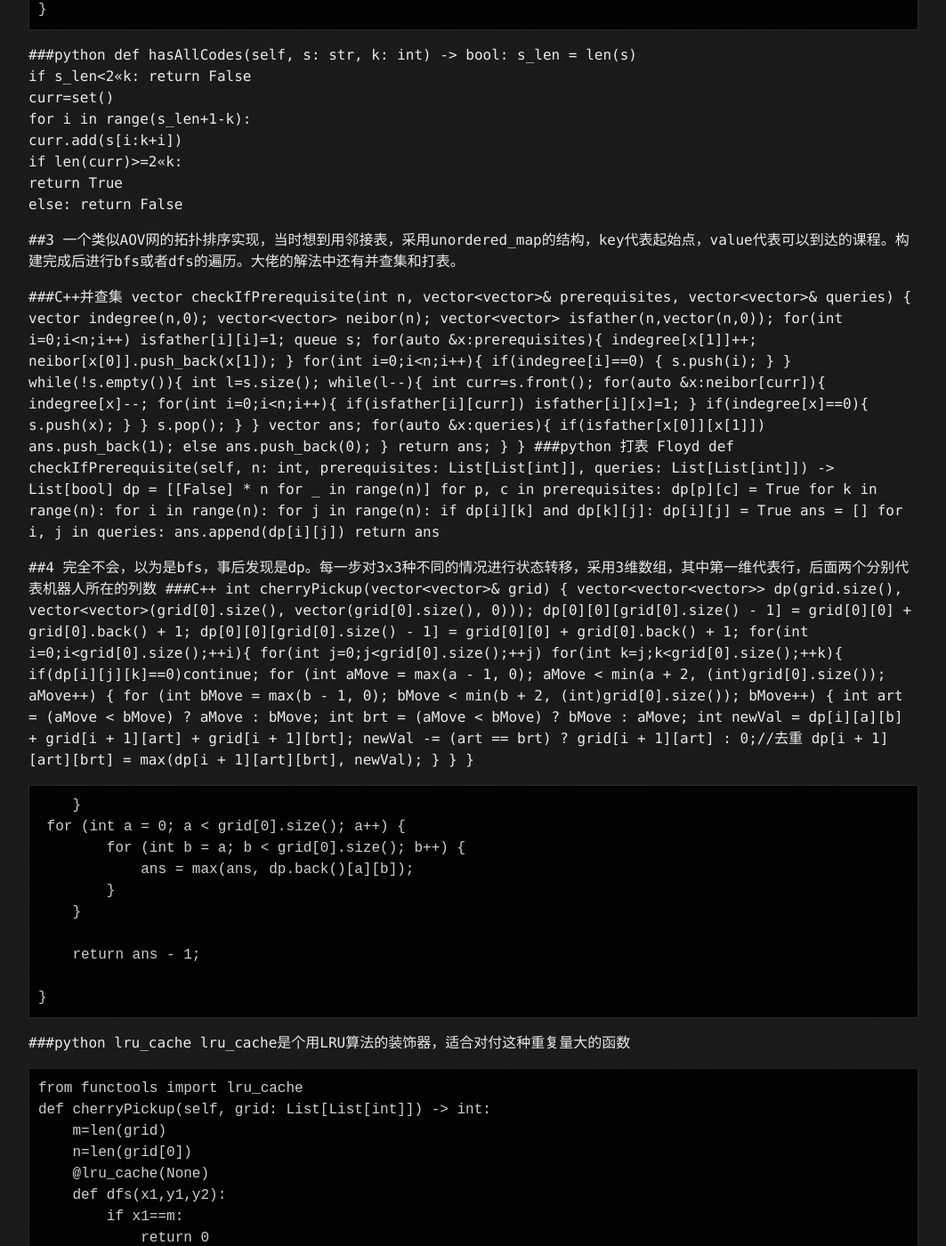
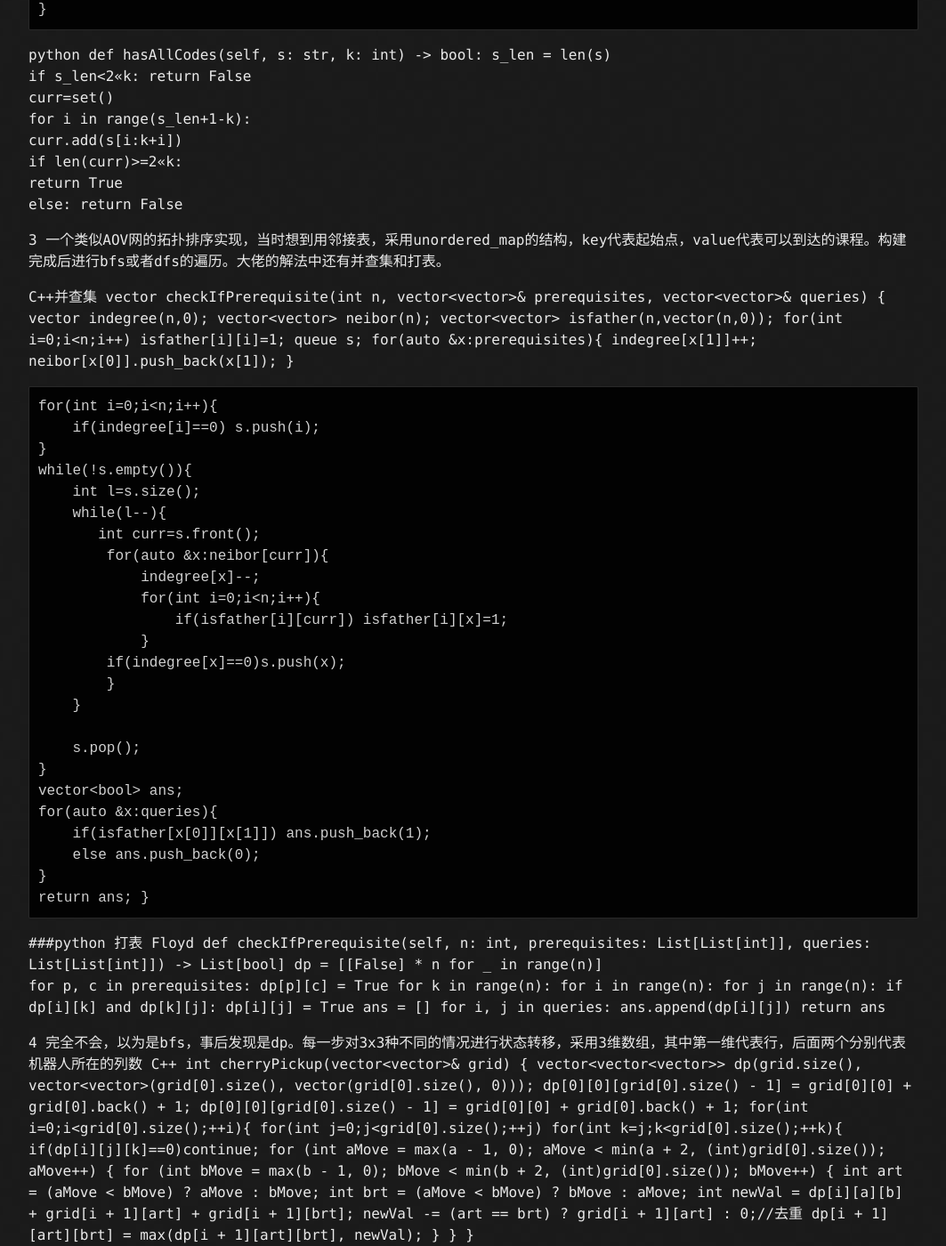
Before and after one commit to Purevessel/Purevessel.github.io, a Jekyll site: the page built from _posts/2020-6-1-review 27.md, in a window 1280 px wide and 1400 px high, scrolled down 612 px. Shown: the whole window at 89% size, without its empty margins (108-1171 px from the left). Built offline with Jekyll 4.4.1, drawn with Linux system fonts in a browser that asks for light colours; some of the changed text lies outside the part shown.

Commit message:
do some changes in the style

```diff
--- a/_config.yml
+++ b/_config.yml
@@ -2,7 +2,7 @@ title: Fish-Touching-Blog
 description: "好勤我酬，好鱼我摸"
 url: "https://Purevessel.github.io"
 author:
-  name: "Wind4RomEast"
+  name: "WindFromEast"
   email: "tyc924842248@126.com"
   url: "https://Purevessel.github.io"
 
@@ -29,5 +29,5 @@ plugins:
   - jekyll-sitemap
 
 # Custom variables
-owner : "SomeHacker"
+owner : "WindFromEast"
 year : "2020"
--- a/_posts/2020-6-1-review 27.md
+++ b/_posts/2020-6-1-review 27.md
@@ -1,8 +1,8 @@
-#leetcode 27双周复盘
+leetcode 27双周复盘
 
 
 
-##1
+1
 水题，直接判断元素是否相同即可，sort即可。严格的数学证明如下：
 >情况1：假设二者相邻，则直接交换位置即可。
 
@@ -11,9 +11,9 @@
 
 >情况3：二者相距偶数次序，可先将x与x+1交换次序，后面就可以套用情况1和2解决。最后再将y换回x的次序。
 
-##2
+2
 滑动窗口(又没认出来，以为是dfs），截断常为k的字符串放入unordered_set，若有2的k次方个则返回true
-###C++
+C++
 
     bool hasAllCode(string s,int k){
     unordered_set<string> set;
@@ -21,37 +21,36 @@
     return set.size()==(1<<k);
     }
 
-###python
+python
     def hasAllCodes(self, s: str, k: int) -> bool:
-    s_len = len(s)
-    if s_len<2<<k:
-        return False
-    curr=set()
-    for i in range(s_len+1-k):
-        curr.add(s[i:k+i])
-    if len(curr)>=2<<k:
-        return True
-    else:
-        return False
+        s_len = len(s)
+        if s_len<2<<k:
+            return False
+        curr=set()
+        for i in range(s_len+1-k):
+            curr.add(s[i:k+i])
+        if len(curr)>=2<<k:
+            return True
+        else:
+            return False
 
-
-##3
+3
 一个类似AOV网的拓扑排序实现，当时想到用邻接表，采用unordered_map的结构，key代表起始点，value代表可以到达的课程。构建完成后进行bfs或者dfs的遍历。大佬的解法中还有并查集和打表。
 
-###C++并查集
+C++并查集
     vector<bool> checkIfPrerequisite(int n, vector<vector<int>>& prerequisites, vector<vector<int>>& queries) {
     vector<int> indegree(n,0);
     vector<vector<int>> neibor(n);
     vector<vector<bool>> isfather(n,vector<bool>(n,0));
-    for(int i=0;i<n;i++) isfather[i][i]=1;       queue<int> s;
+    for(int i=0;i<n;i++) isfather[i][i]=1;
+    queue<int> s;
     for(auto &x:prerequisites){
         indegree[x[1]]++;
         neibor[x[0]].push_back(x[1]);
     }
+
     for(int i=0;i<n;i++){
-        if(indegree[i]==0) {
-            s.push(i);
-        }
+        if(indegree[i]==0) s.push(i);
     }
     while(!s.empty()){
         int l=s.size();
@@ -62,26 +61,26 @@
                 for(int i=0;i<n;i++){
                     if(isfather[i][curr]) isfather[i][x]=1;
                 }
-            if(indegree[x]==0){
-                s.push(x);
+            if(indegree[x]==0)s.push(x);
             }
         }
+
         s.pop();
-        }
     }
     vector<bool> ans;
     for(auto &x:queries){
-    if(isfather[x[0]][x[1]]) ans.push_back(1);
-    else ans.push_back(0);
+        if(isfather[x[0]][x[1]]) ans.push_back(1);
+        else ans.push_back(0);
     }
     return ans;
-    }
 }
+
+
 ###python 打表 Floyd
     def checkIfPrerequisite(self, n: int, prerequisites: List[List[int]], queries: List[List[int]]) -> List[bool]
-      dp = [[False] * n for _ in range(n)]
-      for p, c in prerequisites:
-       dp[p][c] = True
+        dp = [[False] * n for _ in range(n)]
+        for p, c in prerequisites:
+        dp[p][c] = True
         for k in range(n):
             for i in range(n):
                 for j in range(n):
@@ -92,9 +91,9 @@
             ans.append(dp[i][j])
         return ans
 
-##4
+4
 完全不会，以为是bfs，事后发现是dp。每一步对3x3种不同的情况进行状态转移，采用3维数组，其中第一维代表行，后面两个分别代表机器人所在的列数
-###C++
+C++
     int cherryPickup(vector<vector<int>>& grid) {
      vector<vector<vector<int>>> dp(grid.size(), vector<vector<int>>(grid[0].size(), vector<int>(grid[0].size(), 0)));
      dp[0][0][grid[0].size() - 1] = grid[0][0] + grid[0].back() + 1;
@@ -103,7 +102,7 @@
             for(int j=0;j<grid[0].size();++j)
                for(int k=j;k<grid[0].size();++k){
                   if(dp[i][j][k]==0)continue;
-                                      for (int aMove = max(a - 1, 0); aMove < min(a + 2, (int)grid[0].size()); aMove++) {
+                    for (int aMove = max(a - 1, 0); aMove < min(a + 2, (int)grid[0].size()); aMove++) {
                         for (int bMove = max(b - 1, 0); bMove < min(b + 2, (int)grid[0].size()); bMove++) {
                             int art = (aMove < bMove) ? aMove : bMove;
                             int brt = (aMove < bMove) ? bMove : aMove;
@@ -116,16 +115,14 @@
 
         }
      for (int a = 0; a < grid[0].size(); a++) {
-            for (int b = a; b < grid[0].size(); b++) {
+            for(int b = a; b < grid[0].size(); b++) {
                 ans = max(ans, dp.back()[a][b]);
             }
         }
-
         return ans - 1;
-
     }
 
-###python lru_cache
+python lru_cache
 lru_cache是个用LRU算法的装饰器，适合对付这种重复量大的函数
 
     from functools import lru_cache
@@ -147,7 +144,7 @@ lru_cache是个用LRU算法的装饰器，适合对付这种重复量大的函
             return res+ans
         return dfs(0,0,n-1)
 
-##总结
+总结
 终于把gitpage弄好了，希望以后坚持每周复盘，把学到的知识多总结一下
 
 *还是摸鱼爽！(*
```
